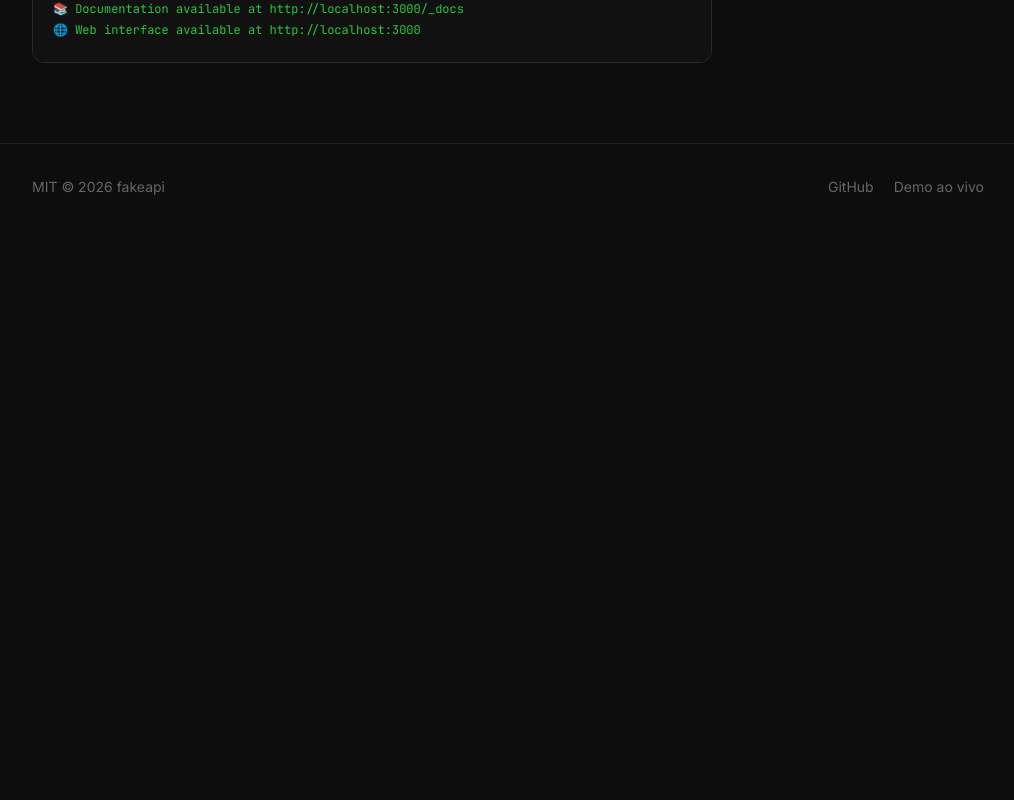
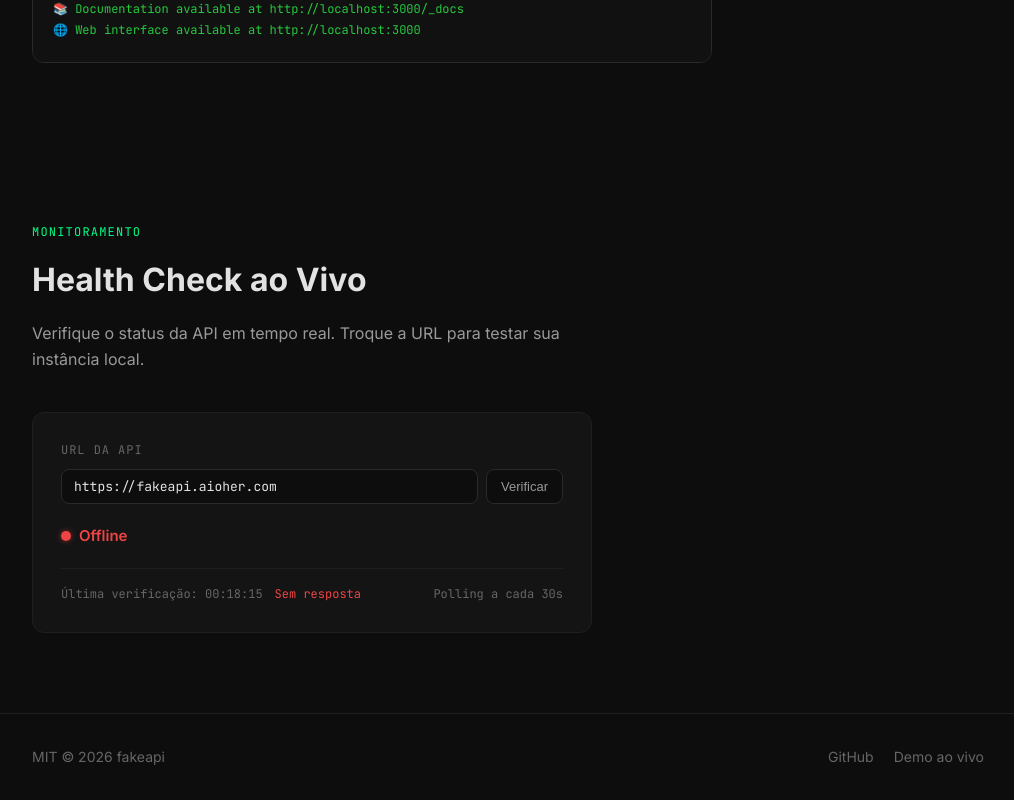
Before and after one commit to samuelikz/fakeapi, a Vue app in the folder frontend/: page / in a window 1280 px wide. Shown: the part 1356-2156 px from the top of the page, without its empty margins (132-1146 px from the left). Before the commit the page ends 1586 px from the top, so only its background shows below. Built offline with nearby package versions, Linux system fonts and the light colour scheme; no server answers.

Commit message:
feat(frontend): implement HealthBadge with live polling and latency display

```diff
--- a/frontend/src/components/HealthBadge.vue
+++ b/frontend/src/components/HealthBadge.vue
@@ -1 +1,234 @@
-<template><section></section></template>
+<template>
+  <section class="section" id="health">
+    <div class="container">
+      <p class="section__label">monitoramento</p>
+      <h2 class="section__title">Health Check ao Vivo</h2>
+      <p class="section__desc">
+        Verifique o status da API em tempo real. Troque a URL para testar sua instância local.
+      </p>
+
+      <div class="health-card">
+        <div class="health-card__url-row">
+          <label for="healthUrl" class="health-card__label">URL da API</label>
+          <div class="health-card__input-group">
+            <input
+              id="healthUrl"
+              v-model="inputUrl"
+              @change="saveUrl"
+              @keyup.enter="saveUrl"
+              class="health-card__input"
+              placeholder="https://fakeapi.aioher.com"
+              spellcheck="false"
+            />
+            <button class="health-card__refresh" @click="health.check()">
+              Verificar
+            </button>
+          </div>
+        </div>
+
+        <div class="health-card__status-row">
+          <div class="health-indicator" :class="`health-indicator--${health.status.value}`">
+            <span class="health-indicator__dot"></span>
+            <span class="health-indicator__text">{{ statusLabel }}</span>
+          </div>
+
+          <div v-if="health.latency.value !== null" class="health-card__latency">
+            <span class="health-card__latency-value">{{ health.latency.value }}</span>
+            <span class="health-card__latency-unit">ms</span>
+          </div>
+        </div>
+
+        <div class="health-card__meta">
+          <span v-if="health.lastChecked.value">
+            Última verificação: {{ formatTime(health.lastChecked.value) }}
+          </span>
+          <span v-if="health.error.value" class="health-card__error">
+            {{ health.error.value }}
+          </span>
+          <span class="health-card__poll-note">Polling a cada 30s</span>
+        </div>
+      </div>
+    </div>
+  </section>
+</template>
+
+<script setup>
+import { ref, computed } from 'vue'
+import { useHealth } from '../composables/useHealth.js'
+
+const STORAGE_KEY = 'fakeapi_health_url'
+
+const inputUrl = ref(localStorage.getItem(STORAGE_KEY) || 'https://fakeapi.aioher.com')
+const baseUrl = ref(inputUrl.value)
+
+const health = useHealth(baseUrl)
+
+function saveUrl() {
+  baseUrl.value = inputUrl.value.trim().replace(/\/$/, '') || 'https://fakeapi.aioher.com'
+  localStorage.setItem(STORAGE_KEY, baseUrl.value)
+  health.check()
+}
+
+const statusLabel = computed(() => ({
+  loading: 'Verificando…',
+  online:  'Online',
+  offline: 'Offline'
+}[health.status.value] || 'Desconhecido'))
+
+function formatTime(date) {
+  return date.toLocaleTimeString('pt-BR', { hour: '2-digit', minute: '2-digit', second: '2-digit' })
+}
+</script>
+
+<style scoped>
+.health-card {
+  background: var(--bg-card);
+  border: 1px solid var(--border);
+  border-radius: var(--radius-lg);
+  padding: 28px;
+  max-width: 560px;
+  display: flex;
+  flex-direction: column;
+  gap: 20px;
+}
+
+.health-card__url-row {
+  display: flex;
+  flex-direction: column;
+  gap: 8px;
+}
+
+.health-card__label {
+  font-size: 12px;
+  color: var(--text-muted);
+  font-family: var(--font-mono);
+  text-transform: uppercase;
+  letter-spacing: 0.08em;
+}
+
+.health-card__input-group {
+  display: flex;
+  gap: 8px;
+}
+
+.health-card__input {
+  flex: 1;
+  background: var(--bg);
+  border: 1px solid var(--border-bright);
+  border-radius: var(--radius);
+  color: var(--text);
+  font-family: var(--font-mono);
+  font-size: 13px;
+  padding: 8px 12px;
+  outline: none;
+  transition: border-color 0.15s;
+}
+
+.health-card__input:focus {
+  border-color: var(--purple);
+}
+
+.health-card__refresh {
+  background: var(--bg);
+  border: 1px solid var(--border-bright);
+  border-radius: var(--radius);
+  color: var(--text-dim);
+  font-size: 13px;
+  padding: 8px 14px;
+  cursor: pointer;
+  transition: color 0.15s, border-color 0.15s;
+  white-space: nowrap;
+}
+
+.health-card__refresh:hover {
+  color: var(--text);
+  border-color: var(--green);
+}
+
+.health-card__status-row {
+  display: flex;
+  align-items: center;
+  justify-content: space-between;
+  gap: 12px;
+}
+
+/* Health indicator */
+.health-indicator {
+  display: flex;
+  align-items: center;
+  gap: 8px;
+}
+
+.health-indicator__dot {
+  width: 10px;
+  height: 10px;
+  border-radius: 50%;
+  flex-shrink: 0;
+}
+
+.health-indicator--loading .health-indicator__dot {
+  background: var(--text-muted);
+  animation: pulse-dot 1s ease-in-out infinite;
+}
+
+.health-indicator--online .health-indicator__dot {
+  background: var(--green);
+  box-shadow: 0 0 6px rgba(0, 255, 136, 0.5);
+}
+
+.health-indicator--offline .health-indicator__dot {
+  background: var(--red);
+  box-shadow: 0 0 6px rgba(239, 68, 68, 0.5);
+}
+
+@keyframes pulse-dot {
+  0%, 100% { opacity: 1; }
+  50% { opacity: 0.3; }
+}
+
+.health-indicator__text {
+  font-size: 15px;
+  font-weight: 600;
+}
+
+.health-indicator--online  .health-indicator__text { color: var(--green); }
+.health-indicator--offline .health-indicator__text { color: var(--red); }
+.health-indicator--loading .health-indicator__text { color: var(--text-muted); }
+
+.health-card__latency {
+  font-family: var(--font-mono);
+  display: flex;
+  align-items: baseline;
+  gap: 3px;
+}
+
+.health-card__latency-value {
+  font-size: 22px;
+  font-weight: 600;
+  color: var(--green);
+}
+
+.health-card__latency-unit {
+  font-size: 12px;
+  color: var(--text-muted);
+}
+
+.health-card__meta {
+  display: flex;
+  flex-wrap: wrap;
+  gap: 12px;
+  font-size: 12px;
+  color: var(--text-muted);
+  font-family: var(--font-mono);
+  border-top: 1px solid var(--border);
+  padding-top: 16px;
+}
+
+.health-card__error {
+  color: var(--red);
+}
+
+.health-card__poll-note {
+  margin-left: auto;
+}
+</style>
```
